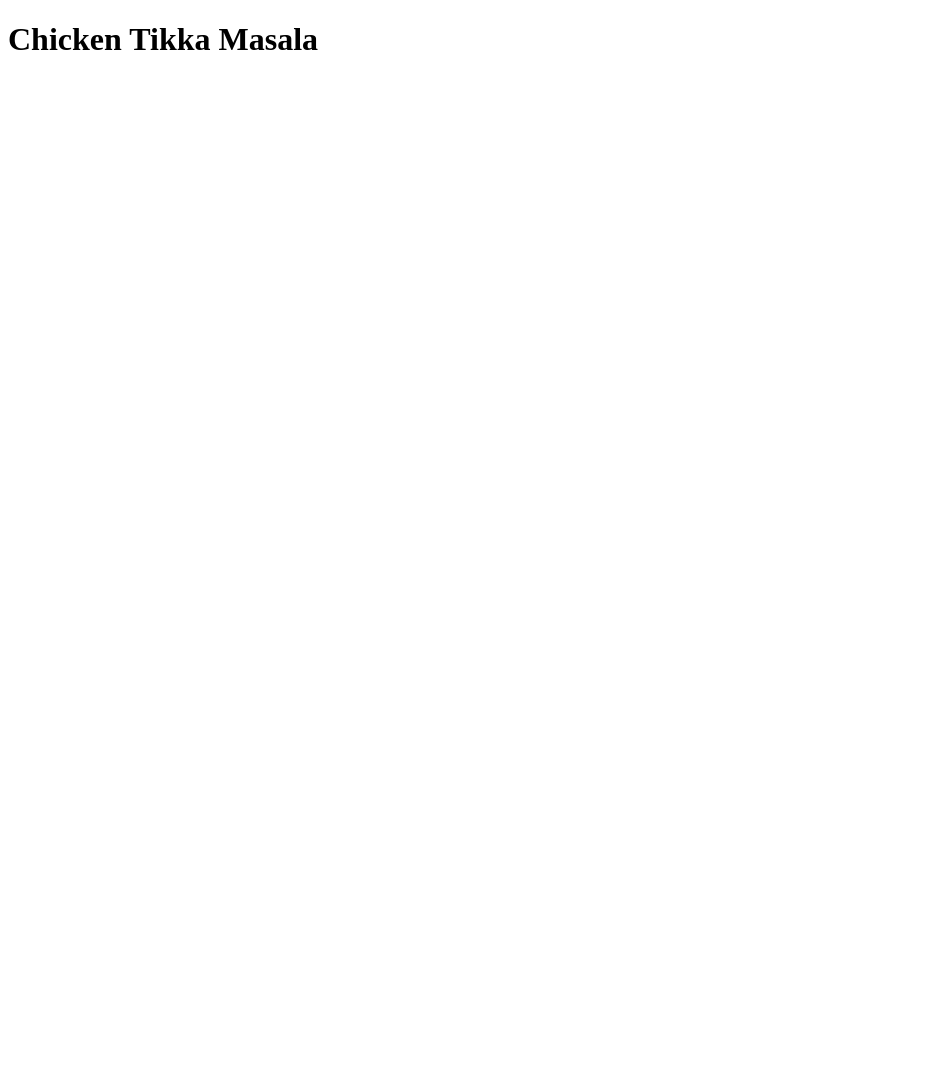
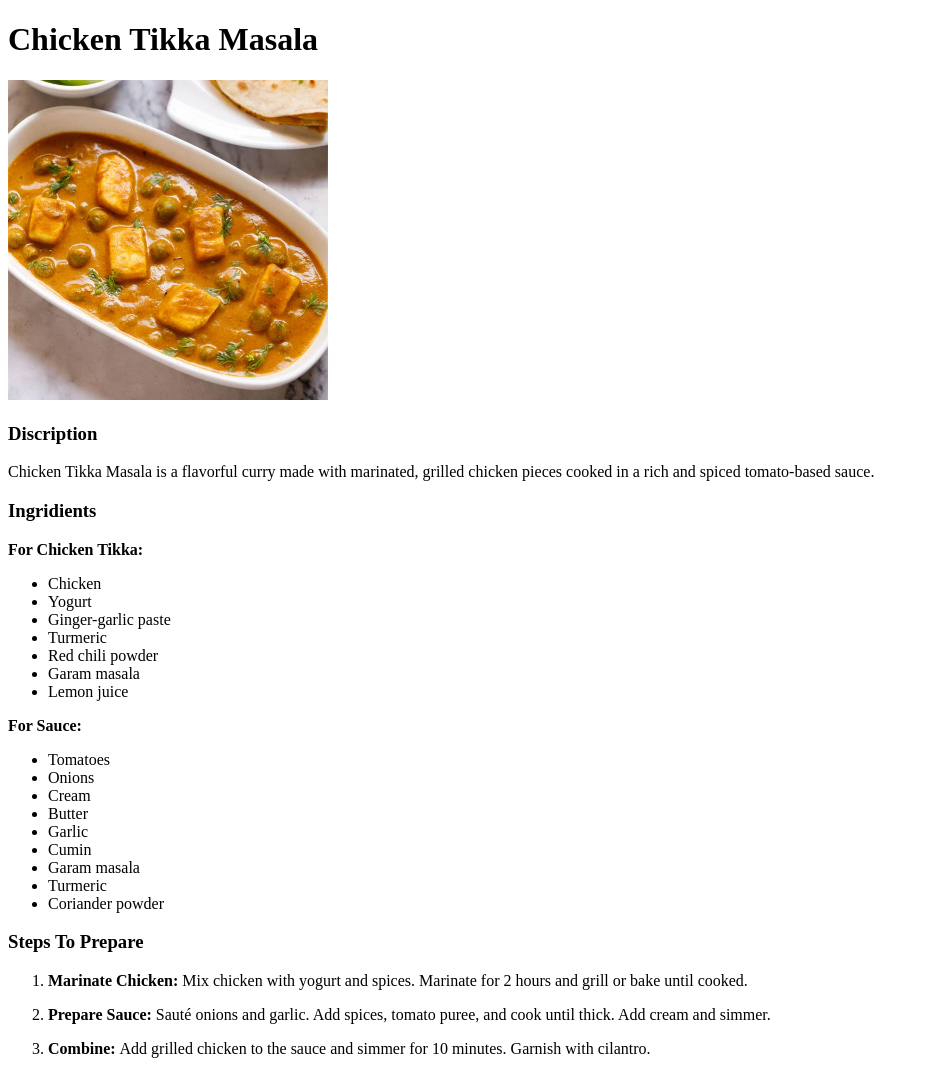
Before and after one commit to diligentCode/odin-recipe, a plain HTML site: page recipes/chicken-masala.html in a window 1280 px wide. Shown: the whole page, without its empty margins (0-925 px from the left). Before the commit the page ends 800 px from the top, so only its background shows below. Drawn offline with Linux system fonts and the light colour scheme.

Commit message:
Add discription and image to the recipe files
We added discription , Ingridients , Steps to Prepare for
each of the recipe files . We also add the images of the
recipe for each

```diff
--- a/recipes/chicken-masala.html
+++ b/recipes/chicken-masala.html
@@ -7,6 +7,35 @@
 </head>
 <h1>Chicken Tikka Masala</h1>
 <body>
+    <img src = "recipe-images/matar-paneer.jpg" height="320" width="320">
+    <p></p>
+    <p><h3>Discription</h3></p>
+    <p>Chicken Tikka Masala is a flavorful curry made with marinated, grilled
+        chicken pieces cooked in a rich and spiced tomato-based sauce.
+    </p>
+    <p><h3>Ingridients</h3></p>
+    <p><strong>For Chicken Tikka:</strong></p>
+    <ul>
+        <li>Chicken</li> <li>Yogurt</li> <li>Ginger-garlic paste</li>
+        <li>Turmeric</li> <li>Red chili powder</li> <li>Garam masala</li>
+        <li>Lemon juice</li>
+    </ul>
+    <p><strong>For Sauce:</strong></p>
+    <ul>
+        <li>Tomatoes</li> <li>Onions</li> <li>Cream</li> <li>Butter</li>
+        <li>Garlic</li> <li>Cumin</li> <li>Garam masala</li>
+        <li>Turmeric</li> <li>Coriander powder</li>
+    </ul>
+    <p><h3>Steps To Prepare</h3></p>
+    <ol>
+        <p><li><strong>Marinate Chicken:</strong> Mix chicken with yogurt and spices. Marinate for 2
+            hours and grill or bake until cooked.</li></p>
+        <p><li><strong>Prepare Sauce: </strong>Sauté onions and garlic. Add spices, tomato puree, and
+            cook until thick. Add cream and simmer.</li></p>
+        <p><li><strong>Combine: </strong>Add grilled chicken to the sauce and simmer for 10 minutes.
+            Garnish with cilantro.</li></p>
 
+
+    </ol>
 </body>
 </html>
```
Also changed, not shown: index.html (+7 -0 lines), recipes/matar-paneer.html (+22 -0 lines), recipes/samosa.html (+32 -0 lines).
